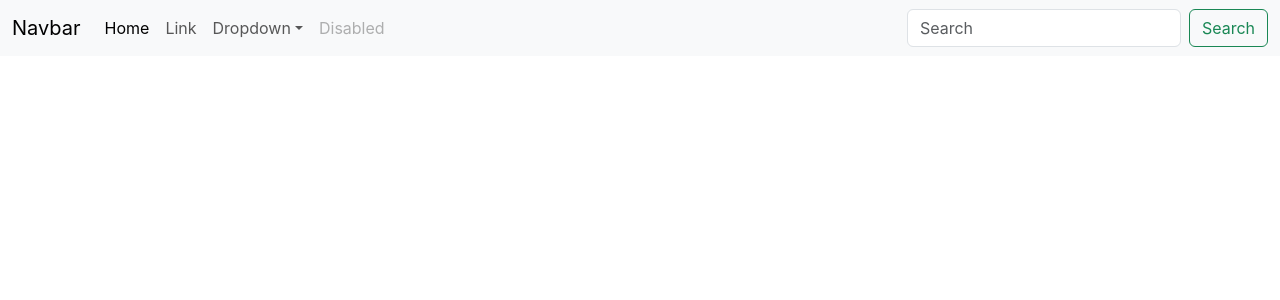
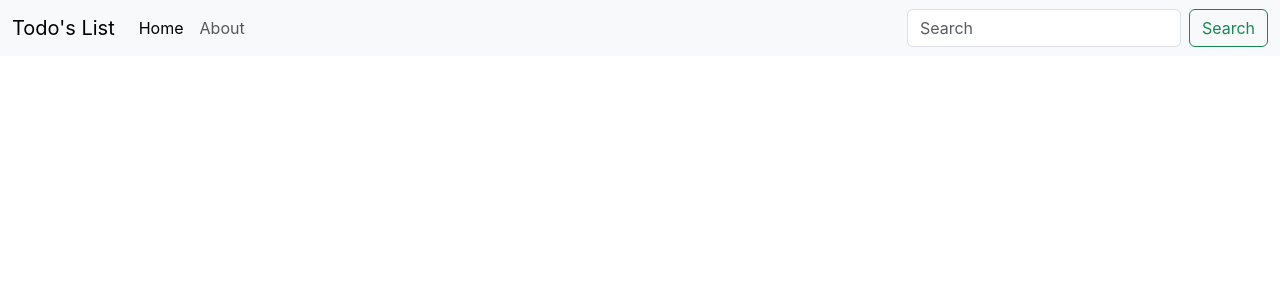
Before and after one commit to Szkrishna/React-Learning-with-Project, a React (Create React App) app in the folder todos-list/: page / in a window 1280 px wide. Shown: the top 300 px of the page. Built offline with nearby package versions, Linux system fonts and the light colour scheme.

Commit message:
adding header component to the application

```diff
--- a/todos-list/public/index.html
+++ b/todos-list/public/index.html
@@ -9,7 +9,7 @@
     <link rel="apple-touch-icon" href="%PUBLIC_URL%/logo192.png" />
     <link href="https://cdn.jsdelivr.net/npm/bootstrap@5.3.3/dist/css/bootstrap.min.css" rel="stylesheet" integrity="sha384-QWTKZyjpPEjISv5WaRU9OFeRpok6YctnYmDr5pNlyT2bRjXh0JMhjY6hW+ALEwIH" crossorigin="anonymous">
     <link rel="manifest" href="%PUBLIC_URL%/manifest.json" />
-    <title>React App</title>
+    <title>Todo's List | Krishna Singh</title>
   </head>
   <body>
     <noscript>You need to enable JavaScript to run this app.</noscript>
--- a/todos-list/src/App.js
+++ b/todos-list/src/App.js
@@ -1,46 +1,11 @@
-import logo from './logo.svg';
 import './App.css';
+import Header from "./MyComponents/Header";
 
 function App() {
   return (
-    <div className="App">
-      <nav class="navbar navbar-expand-lg bg-body-tertiary">
-        <div class="container-fluid">
-          <a class="navbar-brand" href="#">Navbar</a>
-          <button class="navbar-toggler" type="button" data-bs-toggle="collapse" data-bs-target="#navbarSupportedContent" aria-controls="navbarSupportedContent" aria-expanded="false" aria-label="Toggle navigation">
-            <span class="navbar-toggler-icon"></span>
-          </button>
-          <div class="collapse navbar-collapse" id="navbarSupportedContent">
-            <ul class="navbar-nav me-auto mb-2 mb-lg-0">
-              <li class="nav-item">
-                <a class="nav-link active" aria-current="page" href="#">Home</a>
-              </li>
-              <li class="nav-item">
-                <a class="nav-link" href="#">Link</a>
-              </li>
-              <li class="nav-item dropdown">
-                <a class="nav-link dropdown-toggle" href="#" role="button" data-bs-toggle="dropdown" aria-expanded="false">
-                  Dropdown
-                </a>
-                <ul class="dropdown-menu">
-                  <li><a class="dropdown-item" href="#">Action</a></li>
-                  <li><a class="dropdown-item" href="#">Another action</a></li>
-                  <li><hr class="dropdown-divider" /></li>
-                  <li><a class="dropdown-item" href="#">Something else here</a></li>
-                </ul>
-              </li>
-              <li class="nav-item">
-                <a class="nav-link disabled" aria-disabled="true">Disabled</a>
-              </li>
-            </ul>
-            <form class="d-flex" role="search">
-              <input class="form-control me-2" type="search" placeholder="Search" aria-label="Search" />
-              <button class="btn btn-outline-success" type="submit">Search</button>
-            </form>
-          </div>
-        </div>
-      </nav>
-    </div>
+    <>
+      <Header/>
+    </>
   );
 }
 
--- /dev/null
+++ b/todos-list/src/MyComponents/Header.jsx
@@ -0,0 +1,30 @@
+import React from 'react';
+
+export default function Header() {
+  return (
+    <div>
+      <nav class="navbar navbar-expand-lg bg-body-tertiary">
+        <div class="container-fluid">
+          <a class="navbar-brand" href="#">Todo's List</a>
+          <button class="navbar-toggler" type="button" data-bs-toggle="collapse" data-bs-target="#navbarSupportedContent" aria-controls="navbarSupportedContent" aria-expanded="false" aria-label="Toggle navigation">
+            <span class="navbar-toggler-icon"></span>
+          </button>
+          <div class="collapse navbar-collapse" id="navbarSupportedContent">
+            <ul class="navbar-nav me-auto mb-2 mb-lg-0">
+              <li class="nav-item">
+                <a class="nav-link active" aria-current="page" href="#">Home</a>
+              </li>
+              <li class="nav-item">
+                <a class="nav-link" href="#">About</a>
+              </li>
+            </ul>
+            <form class="d-flex" role="search">
+              <input class="form-control me-2" type="search" placeholder="Search" aria-label="Search" />
+              <button class="btn btn-outline-success" type="submit">Search</button>
+            </form>
+          </div>
+        </div>
+      </nav>
+    </div>
+  )
+}
```
